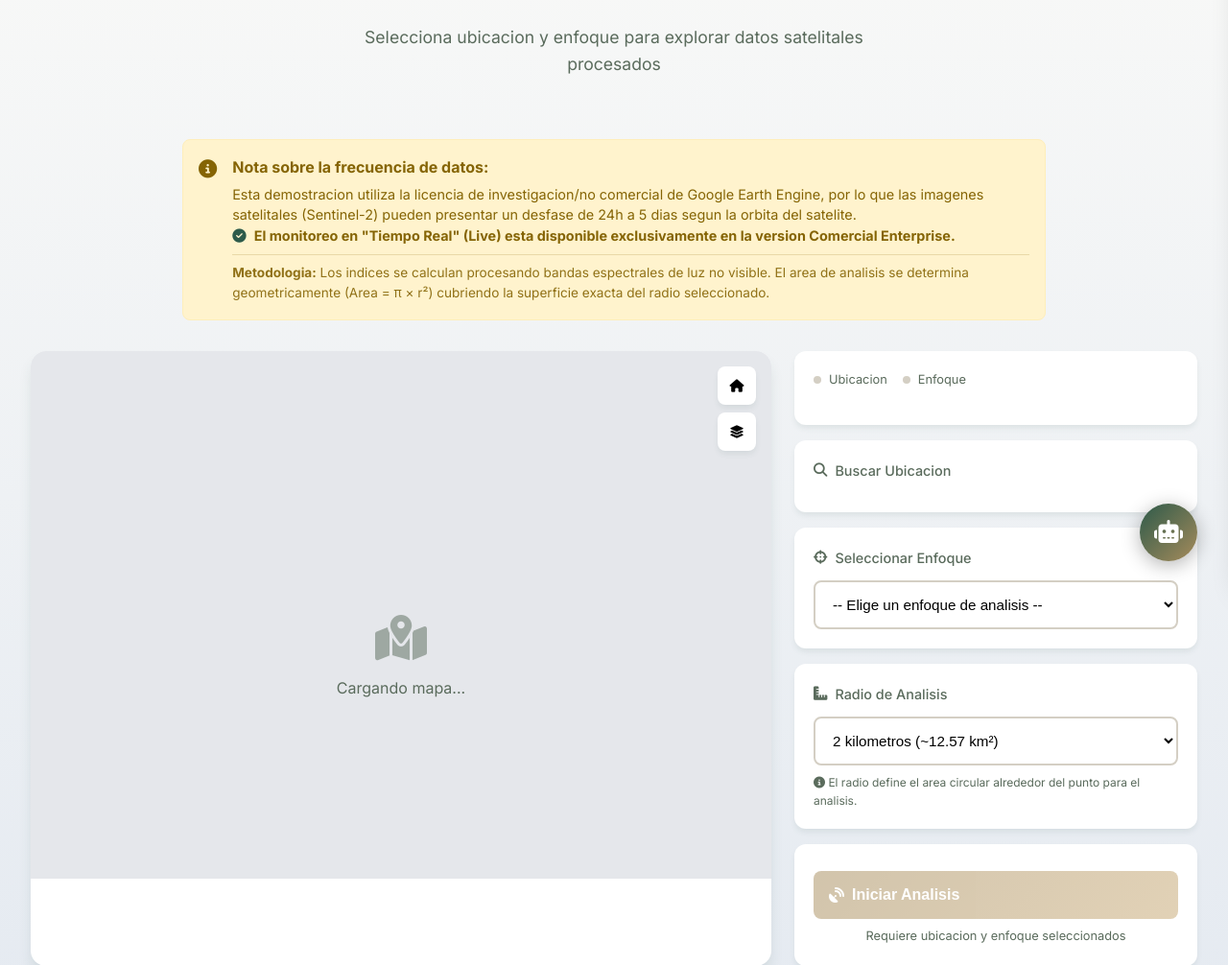
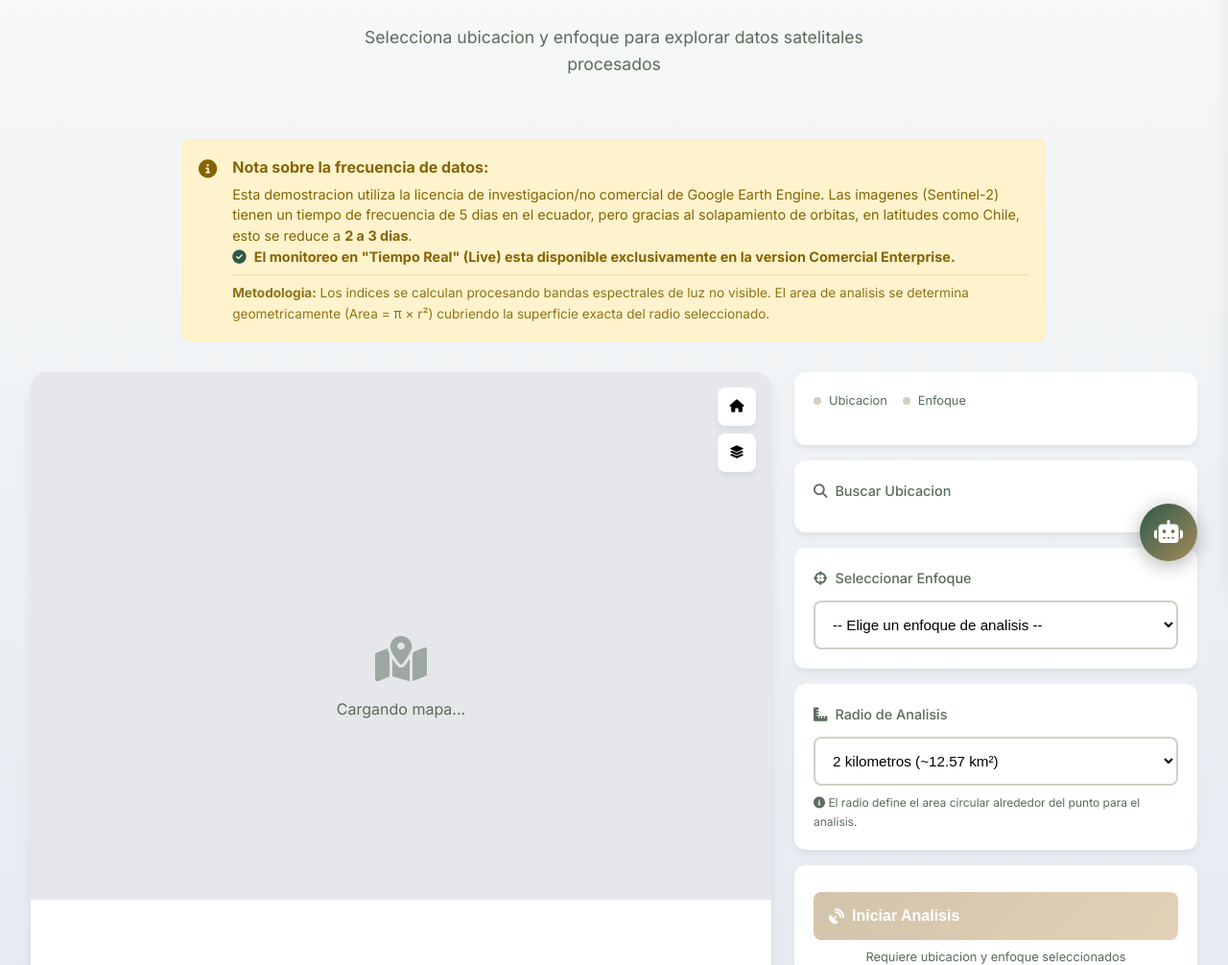
Before and after one commit to theChosen16/Demo_geofeedback, a Flask app: page / in a window 1280 px wide. Shown: the part 183-1189 px from the top of the page at 96% size. Run offline with Flask 3, Linux system fonts and the light colour scheme; some libraries are stand-ins or nearby versions.

Commit message:
Refactor: Enhance data transparency with orbital details, satellite info, and methodology explanations

```diff
--- a/api/app.py
+++ b/api/app.py
@@ -335,15 +335,16 @@ ESTILO DE COMUNICACIÓN:
 - NO uses formato markdown como ### o ** porque no se renderiza bien
 - Usa saltos de línea para separar secciones
 
-INFORMACIÓN METODOLÓGICA (Incluir explicaciones breves):
-- Los índices (NDVI, etc.) se calculan procesando bandas espectrales de imágenes Sentinel-2.
-- Los valores son promedios del área circular analizada (relación Area = π * r²).
-- IMPORTANTE: Aclara que esta demo usa imágenes recientes pero NO en tiempo real. El "Live Monitoring" es exclusivo de la versión comercial.
+INFORMACIÓN METODOLÓGICA (OBLIGATORIO MENCIONAR):
+- Muestra explícitamente el nombre del satélite (Sentinel-2) y la fecha de la imagen analizada.
+- Explica que los índices se calculan procesando bandas espectrales de luz no visible.
+- Indica que los resultados presentados son el promedio de la respuesta satelital en toda la zona (promedio de índices según el área de análisis en km²).
+- IMPORTANTE: Reitera que esta demo usa imágenes de archivo reciente (no tiempo real). El monitoreo en vivo es comercial.
 
 ESTRUCTURA DE RESPUESTA:
 Organiza tu respuesta en estas secciones claramente separadas:
-1. RESUMEN (2-3 líneas con el hallazgo principal)
-2. QUÉ SIGNIFICAN LOS DATOS (explica métricas y su relación con el área)
+1. RESUMEN (2-3 líneas con el hallazgo principal, incluye Satélite y Fecha)
+2. QUÉ SIGNIFICAN LOS DATOS (explica métricas, procesamiento espectral y promedio por área)
 3. IMPLICACIONES PRÁCTICAS (qué significa esto para el usuario)
 4. RECOMENDACIONES (3-5 acciones concretas)
 """
@@ -411,7 +412,8 @@ REGLAS:
 CONTEXTO CLAVE:
 - Esta es una DEMO. Usa imágenes Sentinel-2 recientes, no tiempo real.
 - El monitoreo en TIEMPO REAL es exclusivo de la versión COMERCIAL.
-- Los datos son promedios del área circular seleccionada (km²).
+- Metodología: Los datos son promedios calculados mediante procesamiento de bandas espectrales sobre el área circular seleccionada (km²).
+- Debes mencionar el satélite Sentinel-2 y la fecha cuando hables de análisis.
 """
 
         prompt = f"""{system_prompt}
--- a/api/templates/index.html
+++ b/api/templates/index.html
@@ -1434,7 +1434,7 @@
             <div style="text-align: left;">
                 <strong style="display: block; margin-bottom: 0.25rem;">Nota sobre la frecuencia de datos:</strong>
                 <p style="margin: 0; font-size: 0.9rem; line-height: 1.5;">
-                    Esta demostracion utiliza la licencia de investigacion/no comercial de Google Earth Engine, por lo que las imagenes satelitales (Sentinel-2) pueden presentar un desfase de 24h a 5 dias segun la orbita del satelite.
+                    Esta demostracion utiliza la licencia de investigacion/no comercial de Google Earth Engine. Las imagenes (Sentinel-2) tienen un tiempo de frecuencia de 5 dias en el ecuador, pero gracias al solapamiento de orbitas, en latitudes como Chile, esto se reduce a <strong>2 a 3 dias</strong>.
                     <br/>
                     <i class="fas fa-check-circle" style="color: #2D5A4A; margin-right: 4px;"></i> <strong>El monitoreo en "Tiempo Real" (Live) esta disponible exclusivamente en la version Comercial Enterprise.</strong>
                 </p>
@@ -2449,7 +2449,7 @@
         <!-- Dashboard Demo -->
         <h3 style="color: white; margin-bottom: 1.5rem; font-size: 1.3rem">
           <i class="fas fa-server" style="color: var(--secondary)"></i>
-          Dashboard Enterprise: Potenciado por Google Earth Engine™
+          Ejemplo de Dashboard: Potenciado por Google Earth Engine™
         </h3>
         <p style="color: rgba(255,255,255,0.7); margin-bottom: 1.5rem; max-width: 800px;">
             Procesamos petabytes de datos satelitales en segundos utilizando la infraestructura en la nube de Google.
```
